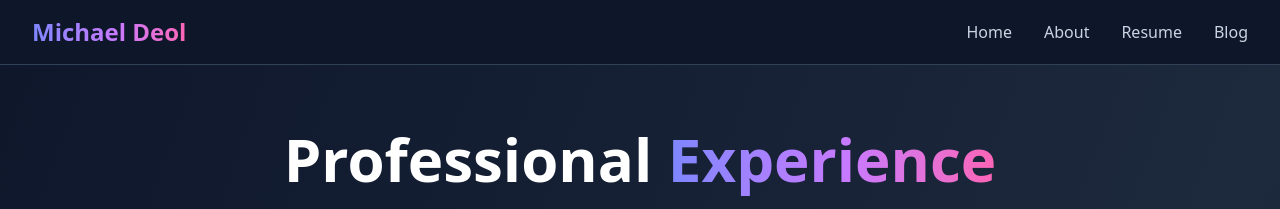
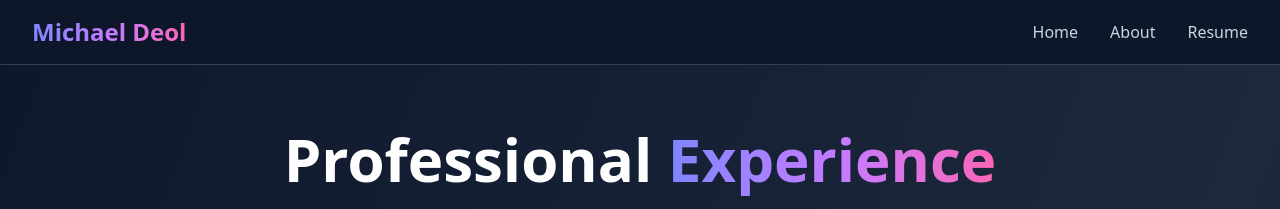
Before and after one commit to michaeldeol/portfolio, a Jekyll site: the page built from resume.markdown, in a window 1280 px wide. Shown: the top 209 px of the page. Built offline with Jekyll 4.4.1, drawn with Linux system fonts in a browser that asks for light colours; some of the changed text lies outside the part shown.

Commit message:
hide blog / minor text fix

```diff
--- a/assets/css/style.css
+++ b/assets/css/style.css
@@ -7,42 +7,17 @@
       "Segoe UI Emoji", "Segoe UI Symbol", "Noto Color Emoji";
     --font-mono: ui-monospace, SFMono-Regular, Menlo, Monaco, Consolas, "Liberation Mono",
       "Courier New", monospace;
-    --color-red-300: oklch(80.8% 0.114 19.571);
-    --color-red-400: oklch(70.4% 0.191 22.216);
     --color-red-500: oklch(63.7% 0.237 25.331);
-    --color-red-700: oklch(50.5% 0.213 27.518);
-    --color-red-900: oklch(39.6% 0.141 25.723);
-    --color-orange-300: oklch(83.7% 0.128 66.29);
     --color-orange-400: oklch(75% 0.183 55.934);
     --color-orange-500: oklch(70.5% 0.213 47.604);
-    --color-orange-700: oklch(55.3% 0.195 38.402);
     --color-orange-900: oklch(40.8% 0.123 38.172);
-    --color-yellow-300: oklch(90.5% 0.182 98.111);
-    --color-yellow-400: oklch(85.2% 0.199 91.936);
-    --color-yellow-700: oklch(55.4% 0.135 66.442);
-    --color-yellow-900: oklch(42.1% 0.095 57.708);
-    --color-green-300: oklch(87.1% 0.15 154.449);
-    --color-green-400: oklch(79.2% 0.209 151.711);
     --color-green-500: oklch(72.3% 0.219 149.579);
-    --color-green-700: oklch(52.7% 0.154 150.069);
-    --color-green-900: oklch(39.3% 0.095 152.535);
-    --color-emerald-300: oklch(84.5% 0.143 164.978);
     --color-emerald-400: oklch(76.5% 0.177 163.223);
     --color-emerald-500: oklch(69.6% 0.17 162.48);
-    --color-emerald-700: oklch(50.8% 0.118 165.612);
     --color-emerald-900: oklch(37.8% 0.077 168.94);
-    --color-teal-300: oklch(85.5% 0.138 181.071);
-    --color-teal-400: oklch(77.7% 0.152 181.912);
     --color-teal-500: oklch(70.4% 0.14 182.503);
-    --color-teal-700: oklch(51.1% 0.096 186.391);
-    --color-teal-900: oklch(38.6% 0.063 188.416);
-    --color-cyan-300: oklch(86.5% 0.127 207.078);
-    --color-cyan-400: oklch(78.9% 0.154 211.53);
     --color-cyan-500: oklch(71.5% 0.143 215.221);
-    --color-cyan-700: oklch(52% 0.105 223.128);
-    --color-cyan-900: oklch(39.8% 0.07 227.392);
     --color-blue-300: oklch(80.9% 0.105 251.813);
-    --color-blue-400: oklch(70.7% 0.165 254.624);
     --color-blue-500: oklch(62.3% 0.214 259.815);
     --color-blue-700: oklch(48.8% 0.243 264.376);
     --color-blue-900: oklch(37.9% 0.146 265.522);
```
Also changed, not shown: _layouts/resume.html (+6 -6 lines), _archive/2025-09-30-welcome-to-jekyll.markdown (renamed from _posts/2025-09-30-welcome-to-jekyll.markdown).
